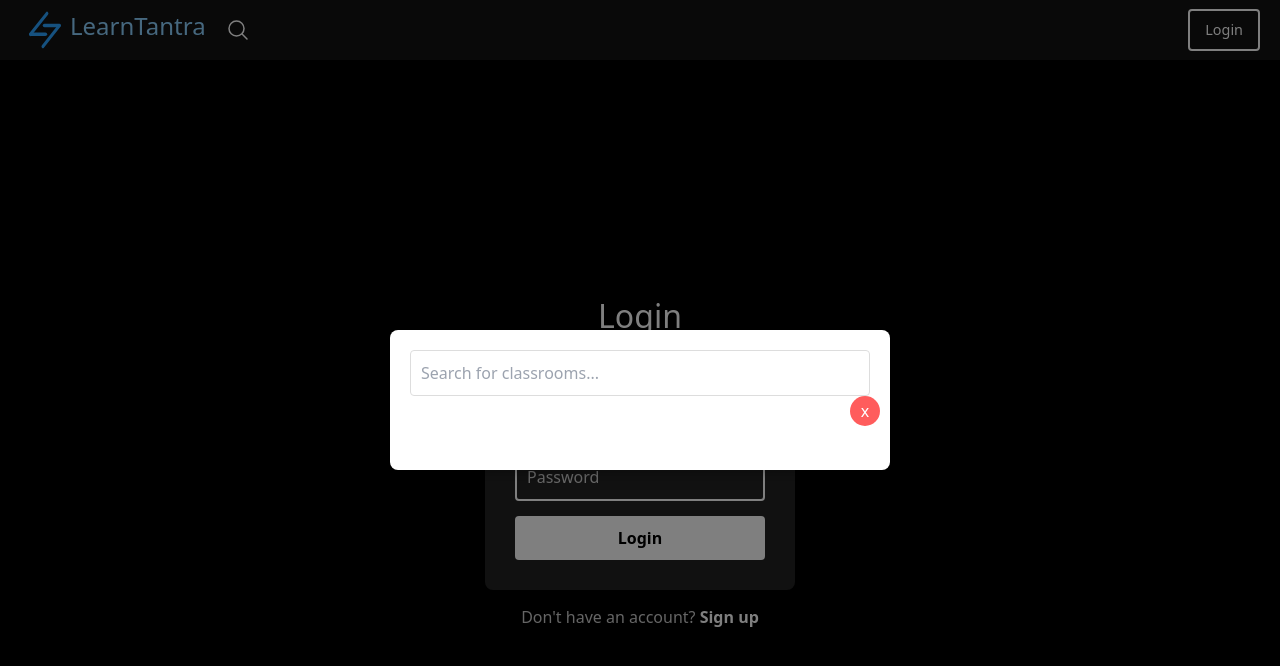
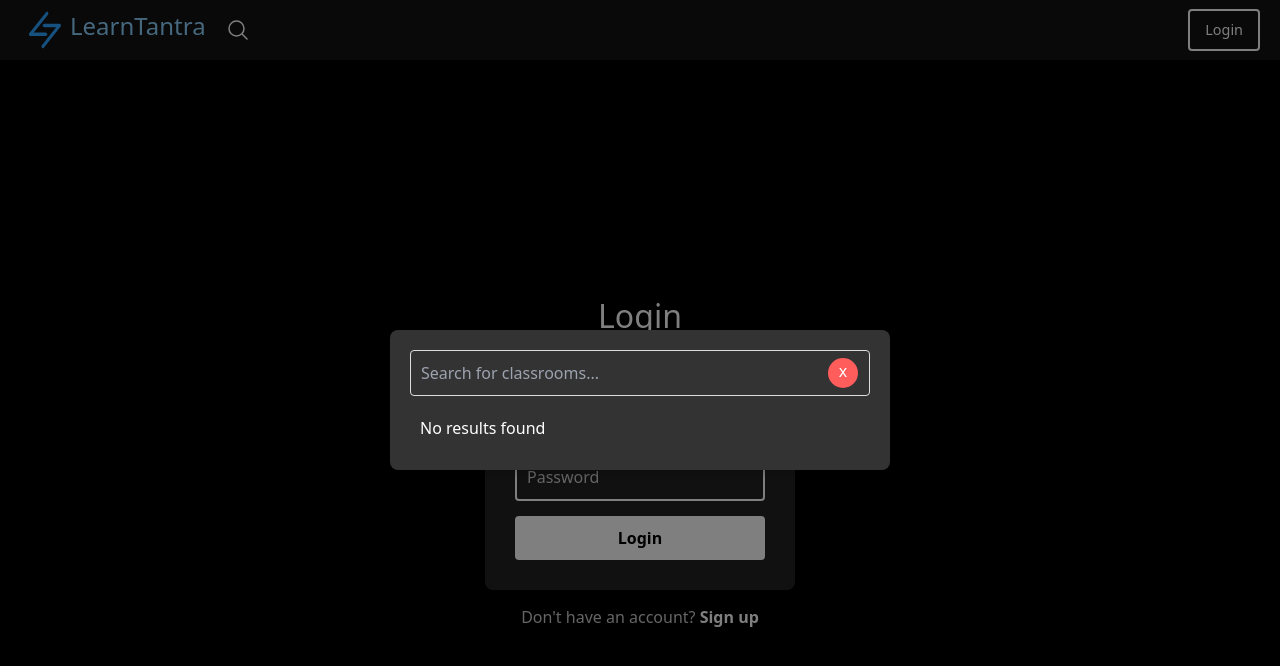
Before and after one commit to Shubbu-07/LearnTantra, a React (Create React App) app in the folder client/: page /login in a window 1280 px wide. Both pictures are taken after a click on the icon 237 px from the left and 30 px from the top of the page. Shown: the top 666 px of the page. Built offline with nearby package versions, Linux system fonts and the light colour scheme.

Commit message:
minor ui changes

```diff
--- a/client/src/components/Navbar.css
+++ b/client/src/components/Navbar.css
@@ -84,8 +84,10 @@
 }
 
 .logout-btn:hover {
-    background-color: #f0f0f0;
+    background-color: #8fd2ff;
+
     color: #000;
+    border: 2px solid #8fd2ff;
 }
 
 /* Login button styling */
--- a/client/src/components/SearchPopup.css
+++ b/client/src/components/SearchPopup.css
@@ -12,7 +12,7 @@
 }
 
 .search-popup-content {
-    background: white;
+    background: #333333;
     border-radius: 8px;
     box-shadow: 0 4px 8px rgba(0, 0, 0, 0.2);
     width: 80%;
@@ -32,19 +32,18 @@
 
 .search-popup-close {
     position: absolute;
-
-    right: 10px;
+    right: 2rem;
+    top: 1.75rem;
     background: #ff5c5c;
-    color: white;
     border: none;
     border-radius: 50%;
     width: 30px;
     height: 30px;
     display: flex;
-    align-items: center;
     justify-content: center;
     cursor: pointer;
     font-size: 16px;
+    padding: 1px 0 0 0;
 }
 
 
@@ -80,16 +79,19 @@ input[type="text"] {
 
 .search-results li:hover {
     background-color: #f1f1f1;
+    color: #333333;
 }
 
 
 .search-results li span {
     display: block;
-    color: #333;
+    color: #f0f0f0;
     text-decoration: none;
 }
 
-
+.search-results li span:hover {
+    color: #333333;
+}
 
 .search-results li.no-results {
     text-align: center;
--- a/client/src/components/SearchPopup.js
+++ b/client/src/components/SearchPopup.js
@@ -49,6 +49,7 @@ const SearchPopup = ({ onClose }) => {
             placeholder="Search for classrooms..."
             value={searchTerm}
             onChange={handleSearchChange}
+            className="bg-secondary"
           />
           <button className="search-popup-close" onClick={onClose}>
             x
--- a/client/src/pages/ProfilePage.js
+++ b/client/src/pages/ProfilePage.js
@@ -1,7 +1,7 @@
 import React, { useEffect, useState } from 'react';
 import { toast } from 'react-toastify';
+import { useNavigate } from 'react-router-dom';
 import './ProfilePage.css';
-import { useNavigate } from 'react-router-dom';
 
 const ProfilePage = () => {
     const [user, setUser] = useState(null);
--- a/client/tailwind.config.js
+++ b/client/tailwind.config.js
@@ -10,7 +10,7 @@ module.exports = {
         secondary: '#333333',
         accent: '#8fd2ff',
         background: '#121212',
-        text: '#f0f0f0'
+        txt: '#f0f0f0'
       },
     },
   },
```
